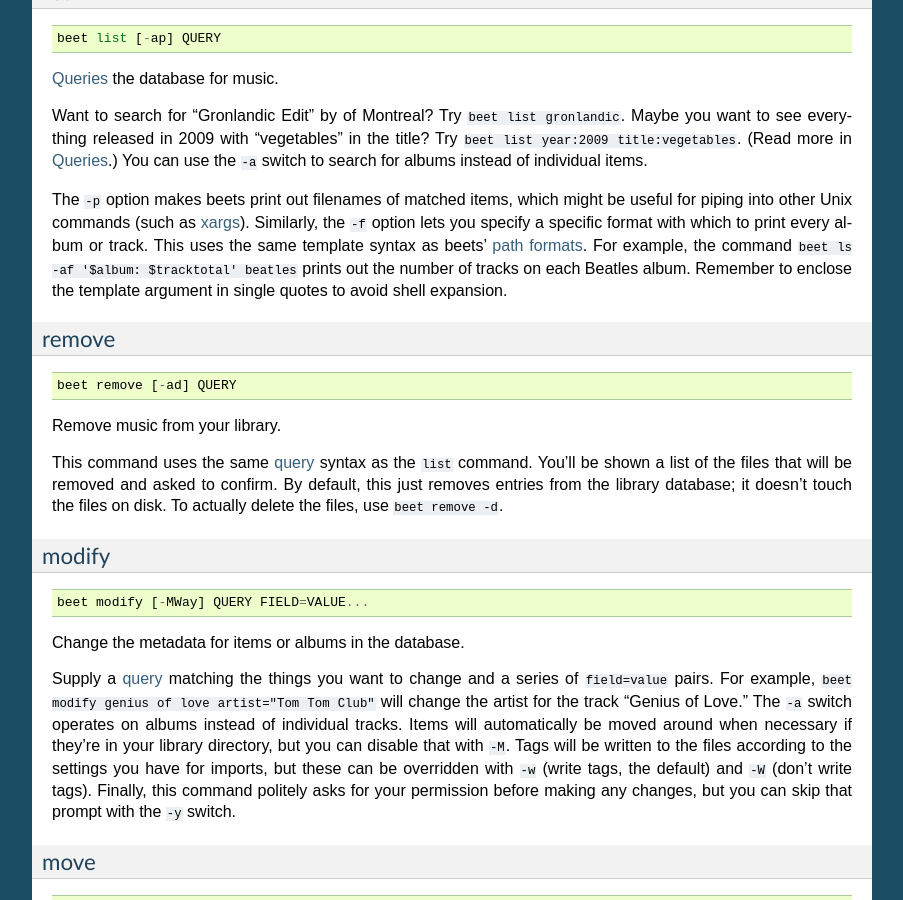
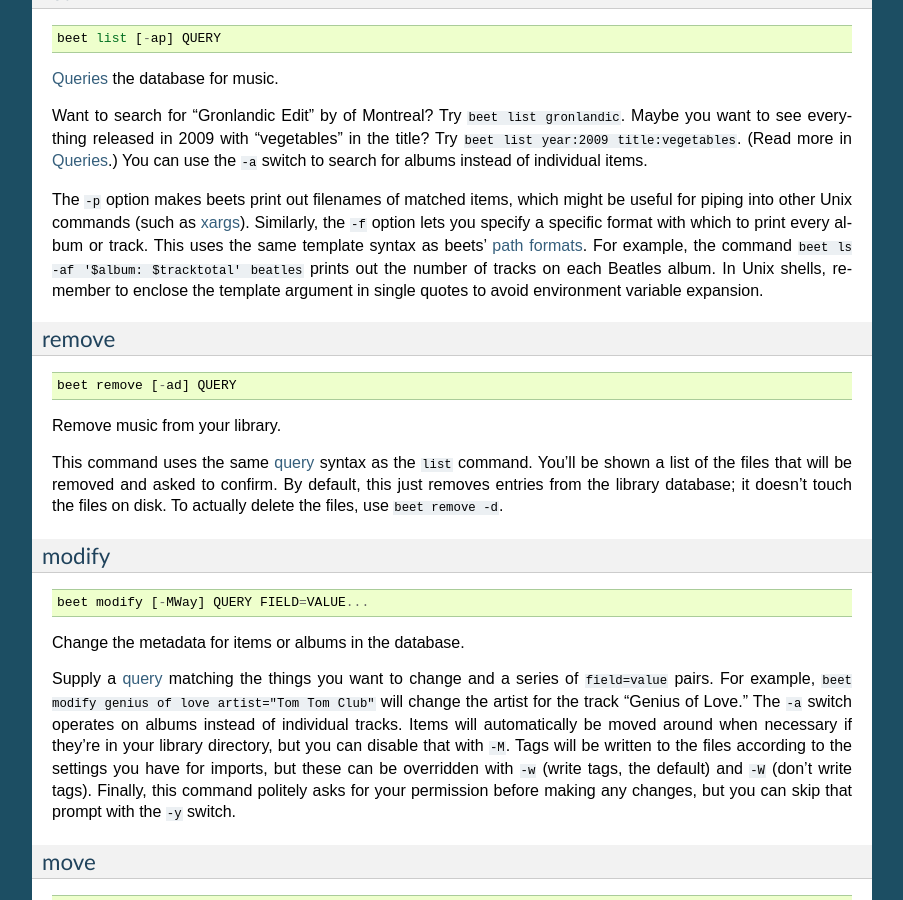
Before and after one commit to google-code-export/beets, a Sphinx documentation site: the page built from docs/reference/cli.rst, in a window 1280 px wide and 900 px high, scrolled down 1627 px. Shown: the whole window, without its empty margins (198-1101 px from the left). Built offline with Sphinx 7.4.7, drawn with Linux system fonts in a browser that asks for light colours.

Commit message:
docs: clarify single-quote comment is for Unix

```diff
--- a/docs/reference/cli.rst
+++ b/docs/reference/cli.rst
@@ -137,8 +137,9 @@ be useful for piping into other Unix commands (such as `xargs`_). Similarly, the
 ``-f`` option lets you specify a specific format with which to print every album
 or track. This uses the same template syntax as beets' :doc:`path formats
 <pathformat>`. For example, the command ``beet ls -af '$album: $tracktotal'
-beatles`` prints out the number of tracks on each Beatles album. Remember to
-enclose the template argument in single quotes to avoid shell expansion.
+beatles`` prints out the number of tracks on each Beatles album. In Unix shells,
+remember to enclose the template argument in single quotes to avoid environment
+variable expansion.
 
 .. _xargs: http://en.wikipedia.org/wiki/Xargs
 
```
